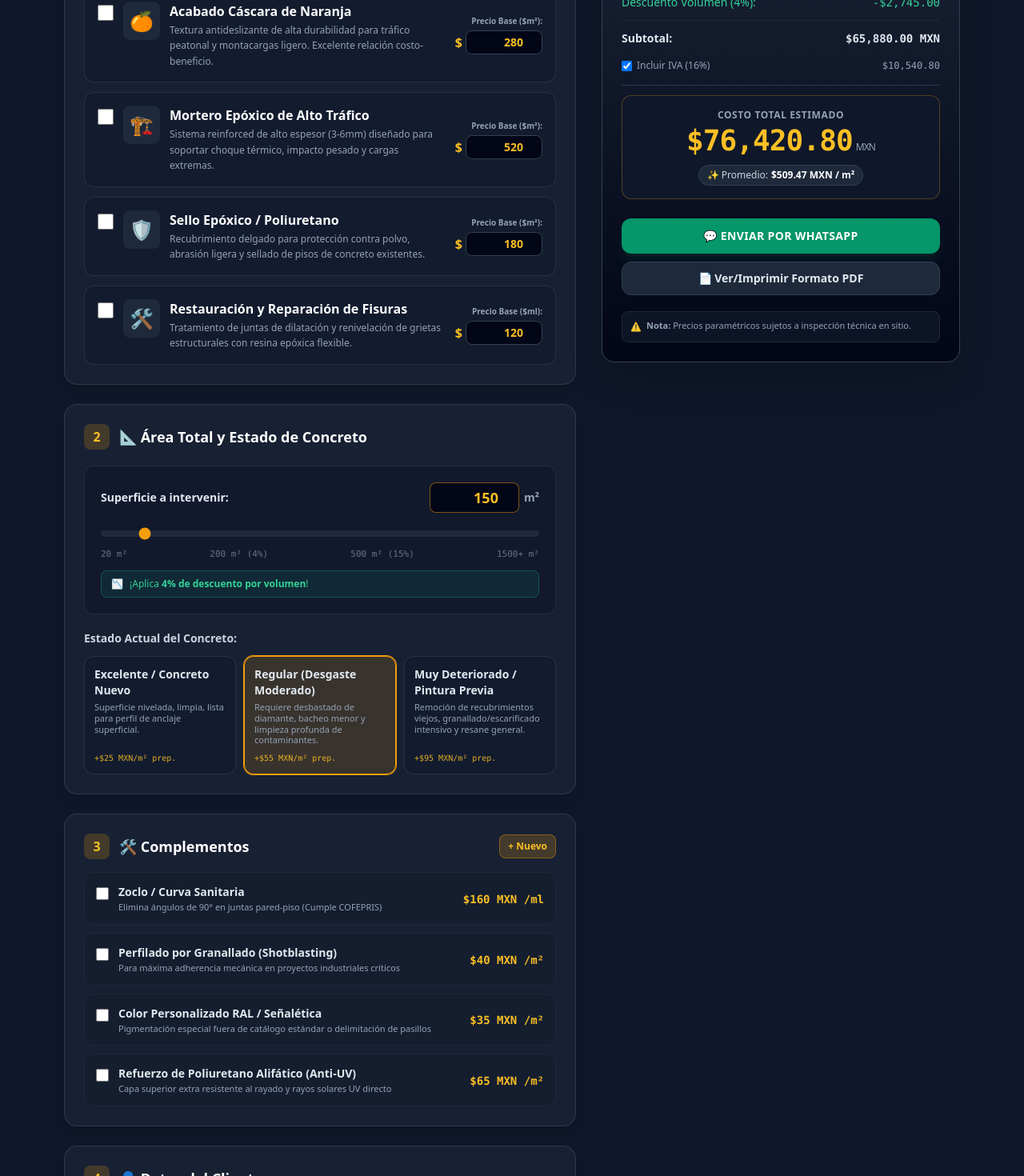
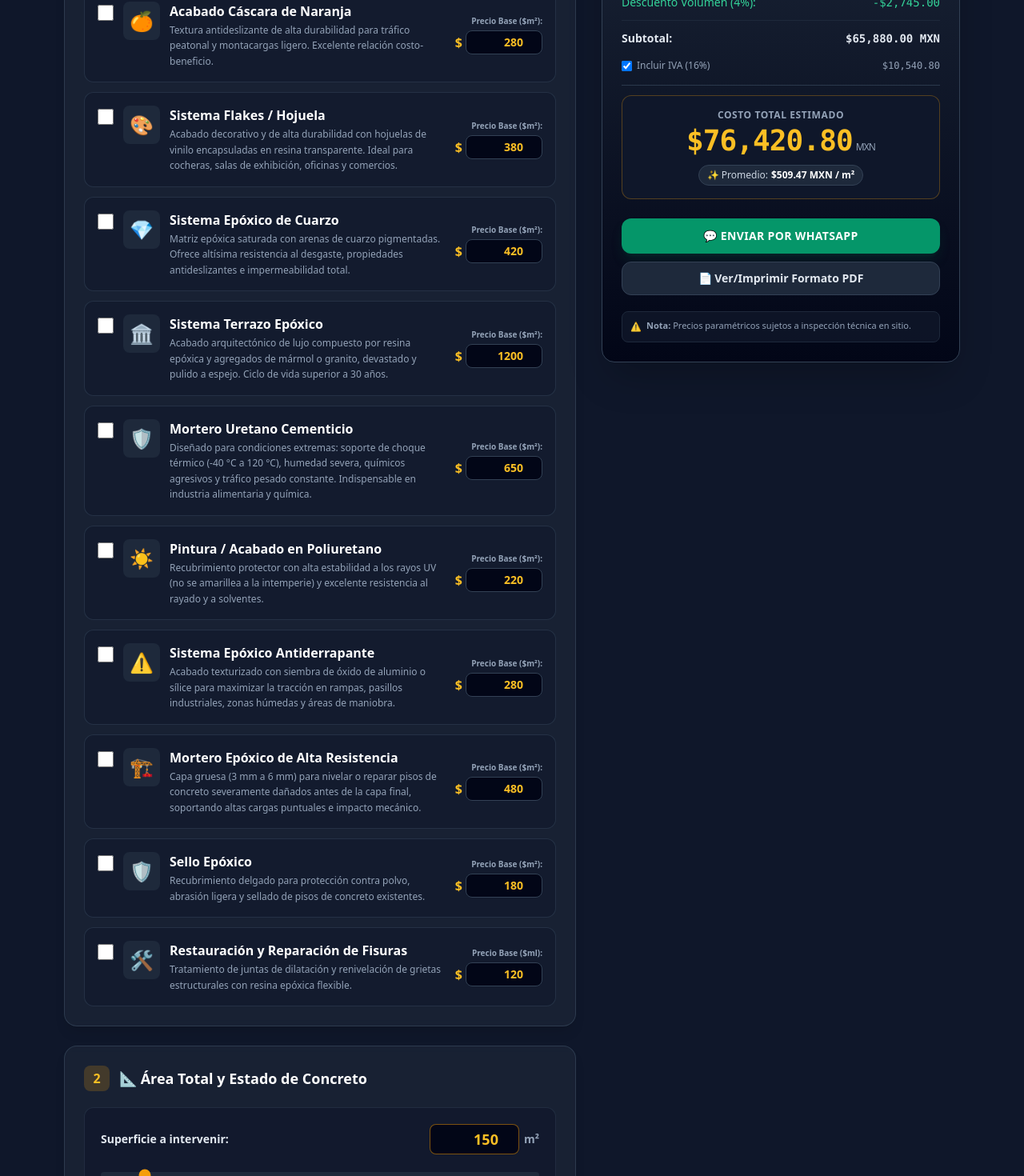
Before and after one commit to kikelara12333-jpg/cotizador-lara, a React (Vite) app: page / in a window 1280 px wide. Shown: the part 340-1810 px from the top of the page at 80% size. Built offline with nearby package versions, Linux system fonts and the light colour scheme; the HTML template or start-up script is replaced by a standard one.

Commit message:
Actualizacion de servicios

```diff
--- a/src/App.jsx
+++ b/src/App.jsx
@@ -18,16 +18,64 @@ const DEFAULT_SERVICES = [
     icon: '🍊'
   },
   {
-    id: 'mortero_alto_trafico',
-    name: 'Mortero Epóxico de Alto Tráfico',
-    description: 'Sistema reinforced de alto espesor (3-6mm) diseñado para soportar choque térmico, impacto pesado y cargas extremas.',
-    basePrice: 520,
+    id: 'flakes-hojuela',
+    name: 'Sistema Flakes / Hojuela',
+    description: 'Acabado decorativo y de alta durabilidad con hojuelas de vinilo encapsuladas en resina transparente. Ideal para cocheras, salas de exhibición, oficinas y comercios.',
+    basePrice: 380,
+    unit: 'm²',
+    icon: '🎨'
+  },
+  {
+    id: 'cuarzo-sembrado',
+    name: 'Sistema Epóxico de Cuarzo',
+    description: 'Matriz epóxica saturada con arenas de cuarzo pigmentadas. Ofrece altísima resistencia al desgaste, propiedades antideslizantes e impermeabilidad total.',
+    basePrice: 420,
+    unit: 'm²',
+    icon: '💎'
+  },
+  {
+    id: 'terrazo-epoxico',
+    name: 'Sistema Terrazo Epóxico',
+    description: 'Acabado arquitectónico de lujo compuesto por resina epóxica y agregados de mármol o granito, devastado y pulido a espejo. Ciclo de vida superior a 30 años.',
+    basePrice: 1200,
+    unit: 'm²',
+    icon: '🏛️'
+  },
+  {
+    id: 'uretano-cementicio',
+    name: 'Mortero Uretano Cementicio',
+    description: 'Diseñado para condiciones extremas: soporte de choque térmico (-40 °C a 120 °C), humedad severa, químicos agresivos y tráfico pesado constante. Indispensable en industria alimentaria y química.',
+    basePrice: 650,
+    unit: 'm²',
+    icon: '🛡️'
+  },
+  {
+    id: 'pintura-poliuretano',
+    name: 'Pintura / Acabado en Poliuretano',
+    description: 'Recubrimiento protector con alta estabilidad a los rayos UV (no se amarillea a la intemperie) y excelente resistencia al rayado y a solventes.',
+    basePrice: 220,
+    unit: 'm²',
+    icon: '☀️'
+  },
+  {
+    id: 'antiderrapante-texturizado',
+    name: 'Sistema Epóxico Antiderrapante',
+    description: 'Acabado texturizado con siembra de óxido de aluminio o sílice para maximizar la tracción en rampas, pasillos industriales, zonas húmedas y áreas de maniobra.',
+    basePrice: 280,
+    unit: 'm²',
+    icon: '⚠️'
+  },
+  {
+    id: 'mortero-epoxico',
+    name: 'Mortero Epóxico de Alta Resistencia',
+    description: 'Capa gruesa (3 mm a 6 mm) para nivelar o reparar pisos de concreto severamente dañados antes de la capa final, soportando altas cargas puntuales e impacto mecánico.',
+    basePrice: 480,
     unit: 'm²',
     icon: '🏗️'
   },
   {
-    id: 'sello_poliuretano',
-    name: 'Sello Epóxico / Poliuretano',
+    id: 'sello_epoxico',
+    name: 'Sello Epóxico',
     description: 'Recubrimiento delgado para protección contra polvo, abrasión ligera y sellado de pisos de concreto existentes.',
     basePrice: 180,
     unit: 'm²',
@@ -78,31 +126,57 @@ const DEFAULT_EXTRAS = [
     useArea: false
   },
   {
-    id: 'preparacion_granallado',
-    name: 'Perfilado por Granallado (Shotblasting)',
-    description: 'Para máxima adherencia mecánica en proyectos industriales críticos',
-    unitPrice: 40,
+    id: 'bacheo_reparacion',
+    name: 'Bacheo y Calafateo Profundo',
+    description: 'Demolición de concreto dañado, limpieza y relleno con mortero epóxico o uretano de alta resistencia mecánica.',
+    unitPrice: 250,
     unit: 'm²',
     useArea: true
   },
   {
-    id: 'color_personalizado',
-    name: 'Color Personalizado RAL / Señalética',
-    description: 'Pigmentación especial fuera de catálogo estándar o delimitación de pasillos',
-    unitPrice: 35,
+    id: 'demarcacion_lineas',
+    name: 'Líneas de Delimitación y Señalética (10 cm)',
+    description: 'Trazado y pintura epóxica/poliuretano de alta visibilidad en 10 cm de ancho para delimitación de pasillos, pasos peatonales y cajones.',
+    unitPrice: 45,
+    unit: 'm', // Se cotiza por metro lineal
+    useArea: false
+  },
+  {
+    id: 'tratamiento_grietas',
+    name: 'Sellado y Cursado de Grietas / Juntas',
+    description: 'Apertura de grietas con disco de diamante, limpieza con aire a presión y sellado con elastómero o epóxico semi-rígido.',
+    unitPrice: 65,
+    unit: 'm', // Se cotiza por metro lineal
+    useArea: false
+  },
+  {
+    id: 'curado_humedad',
+    name: 'Barrera Anti-Humedad (Primer FDT)',
+    description: 'Tratamiento primario epóxico tolerante a la humedad para losas de concreto con niveles de humedad relativa superiores al 4%.',
+    unitPrice: 110,
     unit: 'm²',
     useArea: true
   },
-  {
-    id: 'trafico_pesado_extra',
-    name: 'Refuerzo de Poliuretano Alifático (Anti-UV)',
-    description: 'Capa superior extra resistente al rayado y rayos solares UV directo',
-    unitPrice: 65,
-    unit: 'm²',
-    useArea: true
+];
+const handleDownloadPDF = () => {
+  const element = document.querySelector('.pdf-container');
+
+  // Si html2pdf está cargado, genera el PDF descargable
+  if (window.html2pdf && element) {
+    const opt = {
+      margin:       [8, 10, 8, 10], // mm
+      filename:     `Cotizacion_Enrique_Lara_${new Date().toISOString().slice(0,10)}.pdf`,
+      image:        { type: 'jpeg', quality: 0.98 },
+      html2canvas:  { scale: 2, useCORS: true },
+      jsPDF:        { unit: 'mm', format: 'letter', orientation: 'portrait' }
+    };
+
+    html2pdf().set(opt).from(element).save();
+  } else {
+    // Si no cargó la librería, usa la impresión del sistema
+    window.print();
   }
-];
-
+};
 export default function App() {
   const [services, setServices] = useState(() => {
     try {
@@ -1074,7 +1148,7 @@ _Generado desde Cotizador Enrique Lara._`;
                 </button>
 
                 <button
-                  onClick={handlePrint}
+                  onClick={handleDownloadPDF}
                   className="flex-1 sm:flex-none bg-amber-500 hover:bg-amber-400 active:bg-amber-600 text-slate-950 font-bold px-3.5 py-2 rounded-lg flex items-center justify-center gap-2 text-xs sm:text-sm shadow-md transition-all"
                 >
                   📥 Descargar PDF
```
